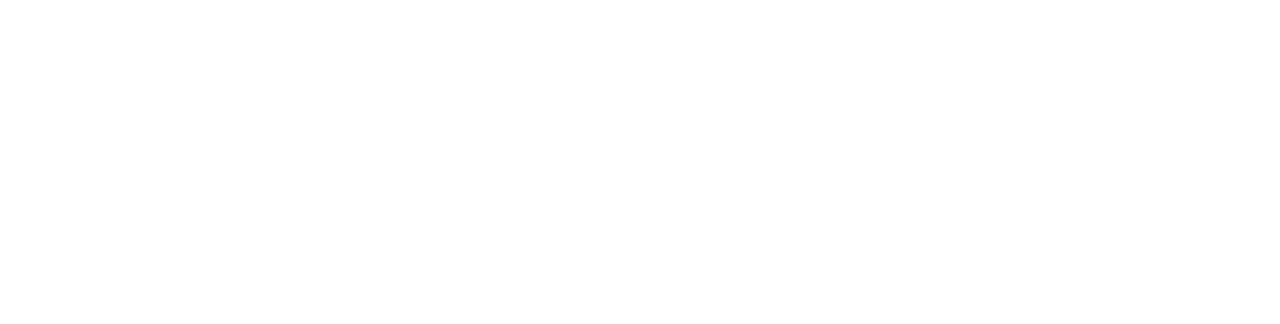
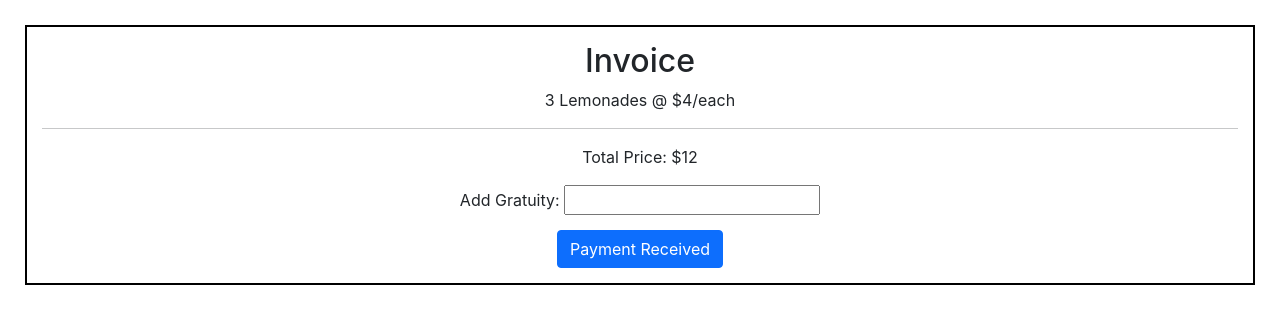
Before and after one commit to Michaelafuller/MERN-Deployment, a React (Create React App) app in the folder client/: page /invoice-page in a window 1280 px wide. Shown: the top 324 px of the page. Built offline with nearby package versions, Linux system fonts and the light colour scheme.

Commit message:
invoice page and link from transaction page

```diff
--- a/client/src/App.js
+++ b/client/src/App.js
@@ -3,6 +3,7 @@ import './App.css';
 import Dashboard from './components/Dashboard';
 import SessionDashboard from './components/SessionDashboard';
 import TransactionPage from './components/TransactionPage';
+import InvoicePage from './components/InvoicePage';
 import {Switch, Route} from 'react-router-dom';
 
 function App() {
@@ -18,6 +19,9 @@ function App() {
         <Route exact path={"/transaction-page"}>
           <TransactionPage />
         </Route>
+        <Route exact path={"/invoice-page"}>
+          <InvoicePage />
+        </Route>
       </Switch>
     </div>
   );
--- /dev/null
+++ b/client/src/components/InvoicePage.jsx
@@ -0,0 +1,17 @@
+const InvoicePage = () => {
+
+    return (
+        <div>
+            <form className="form" style={{margin:"25px", padding:"15px", border:"solid black 2px"}}>
+                <h2>Invoice</h2>
+                <p>3 Lemonades @ $4/each</p>
+                <hr />
+                <p>Total Price: $12</p>
+                Add Gratuity: <input type="number" style={{marginBottom:"15px"}}/><br />
+                <button className="btn btn-primary">Payment Received</button>
+            </form>
+        </div>
+    )
+}
+
+export default InvoicePage;
--- a/client/src/components/TransactionPage.jsx
+++ b/client/src/components/TransactionPage.jsx
@@ -1,11 +1,18 @@
+import {useHistory} from 'react-router-dom';
+
 const TransactionPage = () => {
+    const history = useHistory();
+
+    const goToInvoice =() => {
+        history.push("/invoice-page")
+    }
 
     return (
         <div>
             <form className="form" style={{margin:"25px", padding:"15px", border:"solid black 2px"}}>
                 <h2>Number of Lemonades for Order</h2>
                 <input type="number" style={{marginBottom:"15px"}}/><br />
-                <button className="btn btn-primary">Create Invoice</button>
+                <button className="btn btn-primary" onClick={()=>goToInvoice()}>Create Invoice</button>
             </form>
         </div>
     )
```
